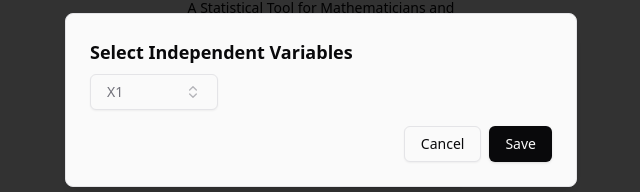
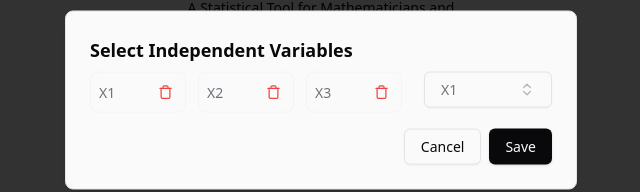
Before and after one commit to potakaaa/regressionify, a React (Vite) app in the folder frontend/: page /#/ in a window 1280 px wide. Both pictures are taken after a click on the button "Select Independent". Shown: the part 300-492 px from the top of the page, without its empty margins (319-959 px from the left). Built offline with nearby package versions, Linux system fonts and the light colour scheme.

Commit message:
(frontend): adding cards of added independent variables

```diff
--- a/frontend/src/components/IndependentCard.tsx
+++ b/frontend/src/components/IndependentCard.tsx
@@ -13,6 +13,7 @@ import { Button } from "@/components/ui/button";
 import { useGlobalState } from "./provider/global-provider";
 import { FC } from "react";
 import DropDown, { DropDownProps } from "./Dropdown";
+import { Trash } from "lucide-react";
 
 const independent = ["X1", "X2", "X3"];
 
@@ -38,7 +39,22 @@ const IndependentCard = () => {
           <AlertDialogTitle>Select Independent Variables</AlertDialogTitle>
           <AlertDialogDescription>
             {/* HAVE TO MAP INDEPENDENTS HERE AND CREATE LAYOUR FOR ADDED INDEPENDENTS */}
-            <DropDown propList={independent}></DropDown>
+
+            <div className="flex flex-row justify-between">
+              <div className="grid grid-cols-3 gap-3">
+                {independent.map((item) => (
+                  <div className="flex flex-row p-2 items-center justify-between border border-secondary rounded-lg w-24">
+                    <p className=" text-ellipsis inline-block overflow-hidden">
+                      {item}
+                    </p>
+                    <button className="hover:bg-white hover:bg-opacity-10 p-1 rounded-lg">
+                      <Trash size={15} className="text-red-500" />
+                    </button>
+                  </div>
+                ))}
+              </div>
+              <DropDown propList={independent}></DropDown>
+            </div>
           </AlertDialogDescription>
         </AlertDialogHeader>
         <AlertDialogFooter>
```
